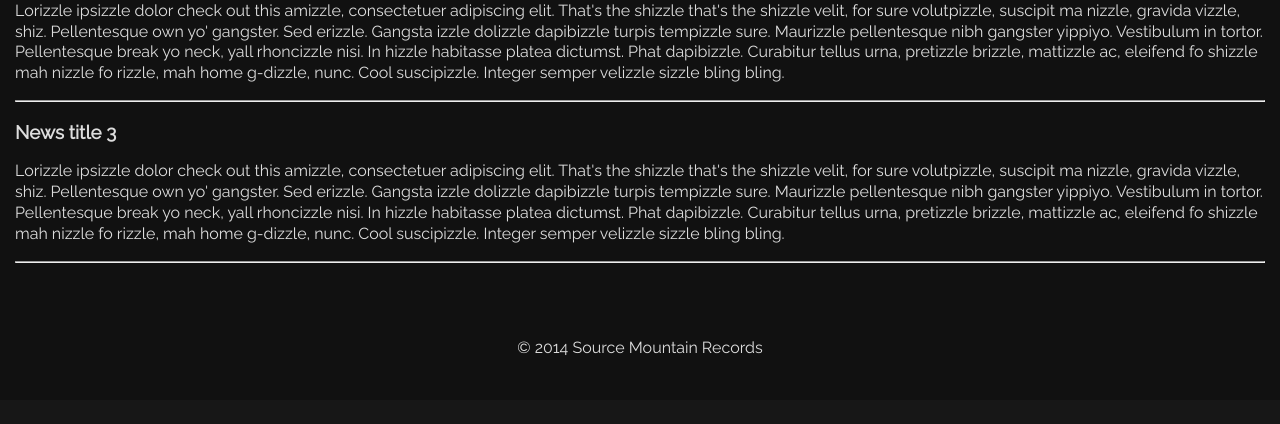
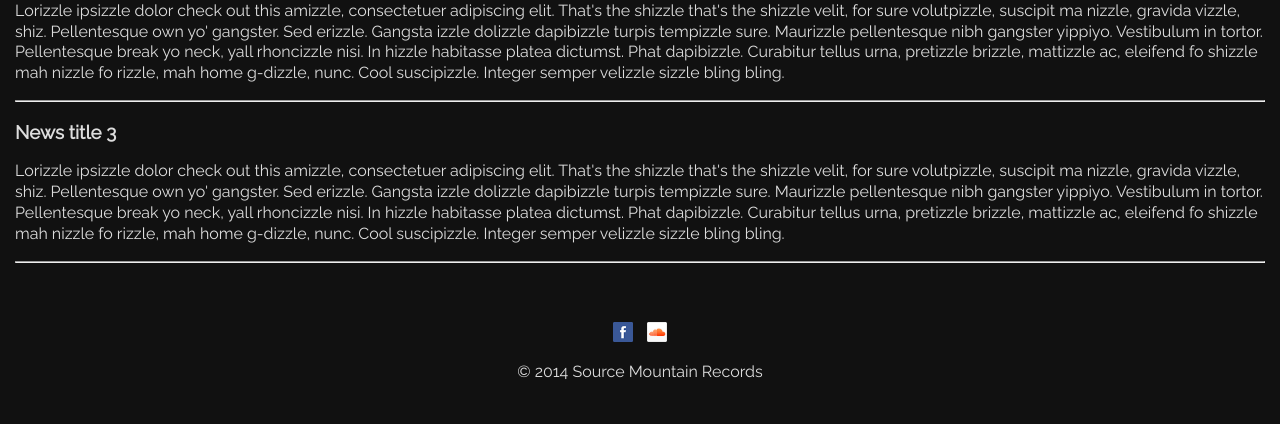
Before and after one commit to samhaywarduk/SourceMountainRecordsGitHub, a PHP site: page / in a window 1280 px wide. Shown: the part 1211-1635 px from the top of the page. Before the commit the page ends 1566 px from the top, so only its background shows below. Run offline with PHP 8.4, Linux system fonts and the light colour scheme; some libraries are stand-ins or nearby versions; some web fonts are replaced.

Commit message:
Added social icons to footer

```diff
--- a/css/main.css
+++ b/css/main.css
@@ -116,6 +116,11 @@ footer{
 	text-align: center;
 }
 
+.social-icon{
+	width:20px;
+	margin: 0 5px;
+}
+
 
 
 /*****************************************
--- a/inc/footer.php
+++ b/inc/footer.php
@@ -1,6 +1,9 @@
 			</section>
 
 			<footer>
+				<a href="https://www.facebook.com/sourcemountainrecords"><img class="social-icon" src="img/facebook.png" alt="Facebook icon"></a>
+				<a href="https://soundcloud.com/source-mountain-records"><img class="social-icon" src="img/soundcloud.png" alt="Soundcloud icon"></a>
+
 				<p> &copy; <?php echo date('Y'); ?> Source Mountain Records </p>
 			</footer>
 		</div>
```
Also changed, not shown: img/facebook.png (added), img/soundcloud.png (added).
